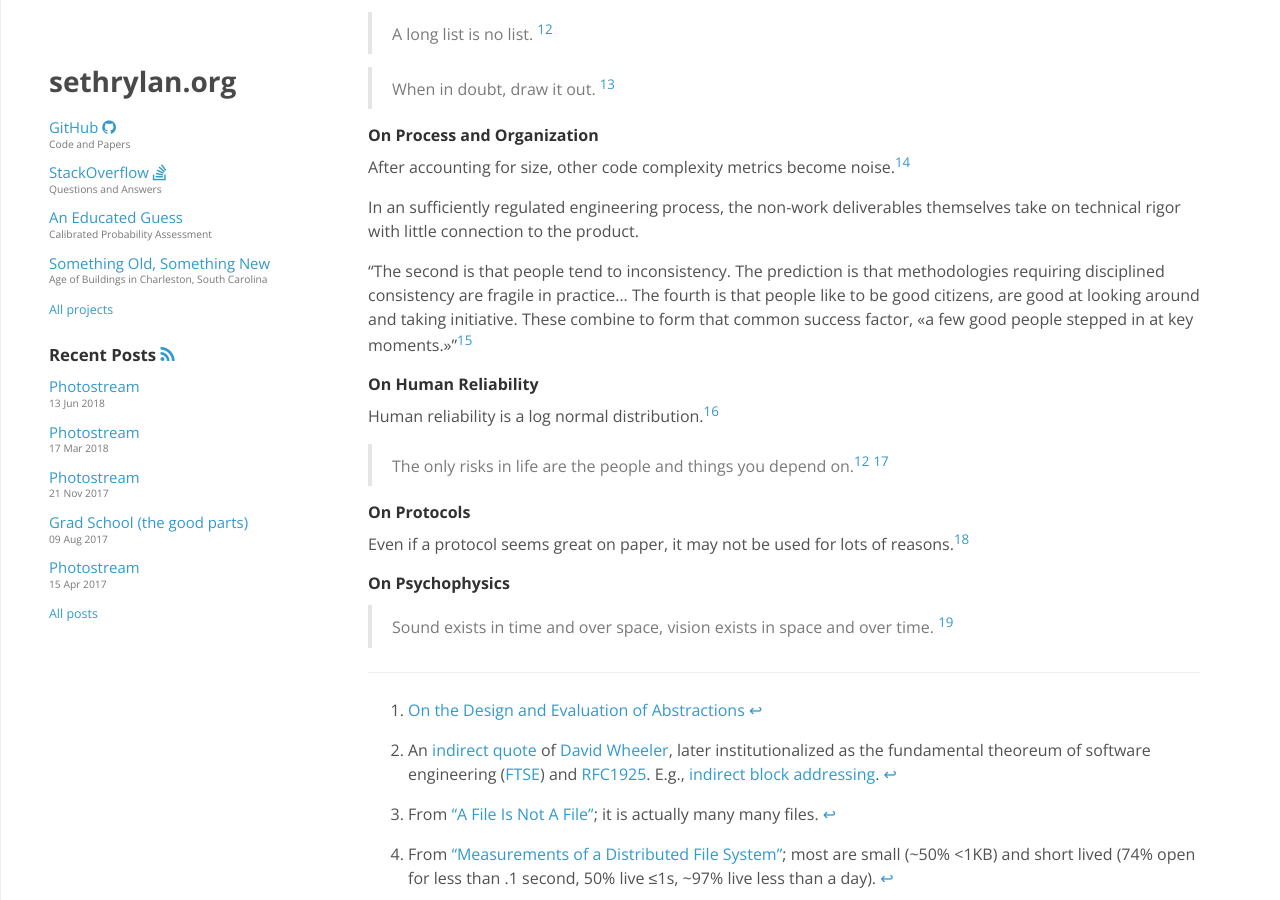
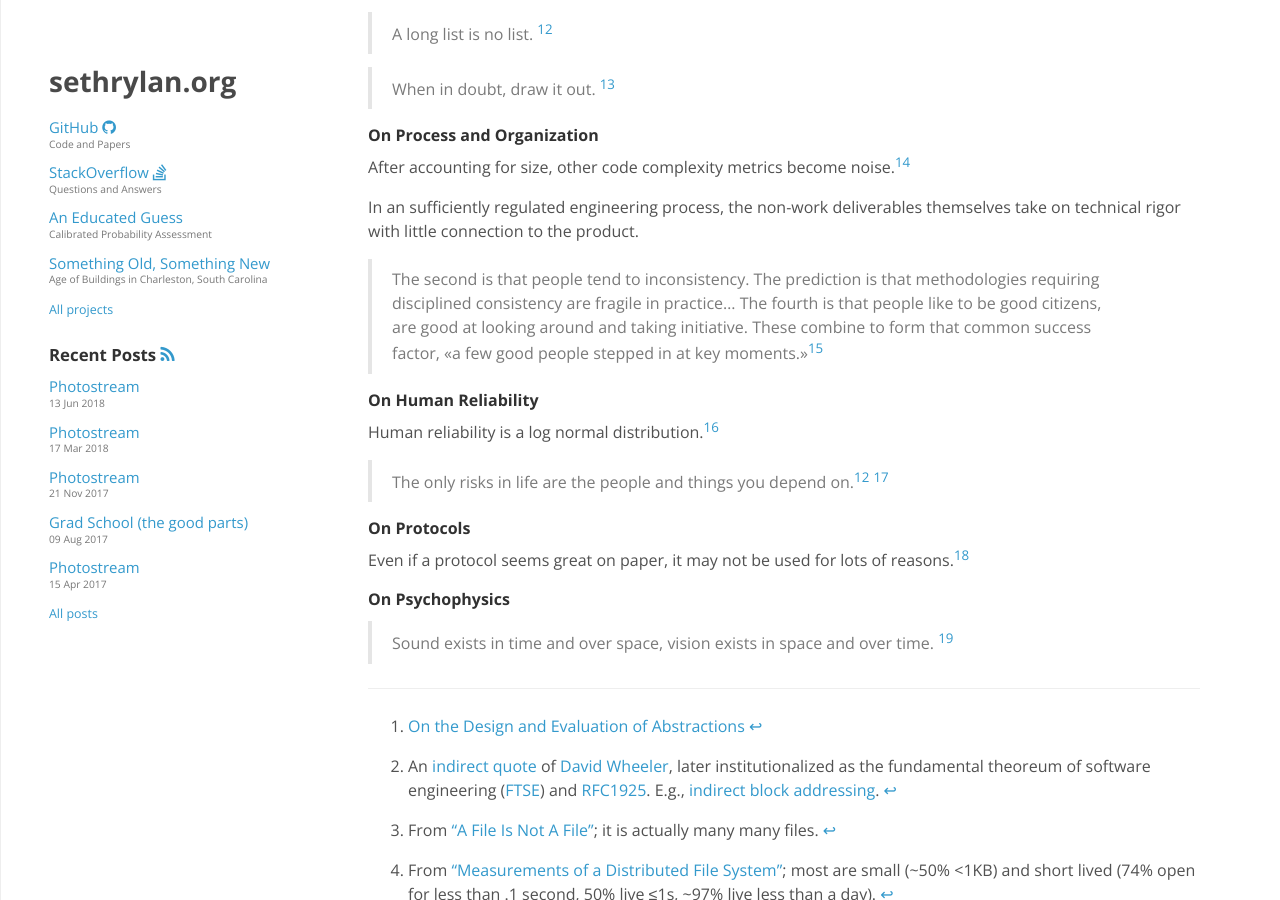
Before and after one commit to sethrylan/sethrylan.github.io, a Jekyll site: the page built from _posts/2017-08-09-notes-from-school.md, in a window 1280 px wide and 900 px high, scrolled down 1510 px. Built offline with Jekyll 4.4.1, drawn with Linux system fonts in a browser that asks for light colours; nearby versions of some CDN libraries; formulas are drawn with MathJax 3.

Commit message:
wordsmithing

```diff
--- a/_posts/2017-08-09-notes-from-school.md
+++ b/_posts/2017-08-09-notes-from-school.md
@@ -80,7 +80,7 @@ After accounting for size, other code complexity metrics become noise.[^noise]
 
 In an sufficiently regulated engineering process, the non-work deliverables themselves take on technical rigor with little connection to the product.
 
-"The second is that people tend to inconsistency. The prediction is that methodologies requiring disciplined consistency are fragile in practice... The fourth is that people like to be good citizens, are good at looking around and taking initiative. These combine to form that common success factor, «a few good people stepped in at key moments.»"[^cockburn]
+> The second is that people tend to inconsistency. The prediction is that methodologies requiring disciplined consistency are fragile in practice... The fourth is that people like to be good citizens, are good at looking around and taking initiative. These combine to form that common success factor, «a few good people stepped in at key moments.»[^cockburn]
 
 ##### On Human Reliability
 Human reliability is a log normal distribution.[^nureg]
```
